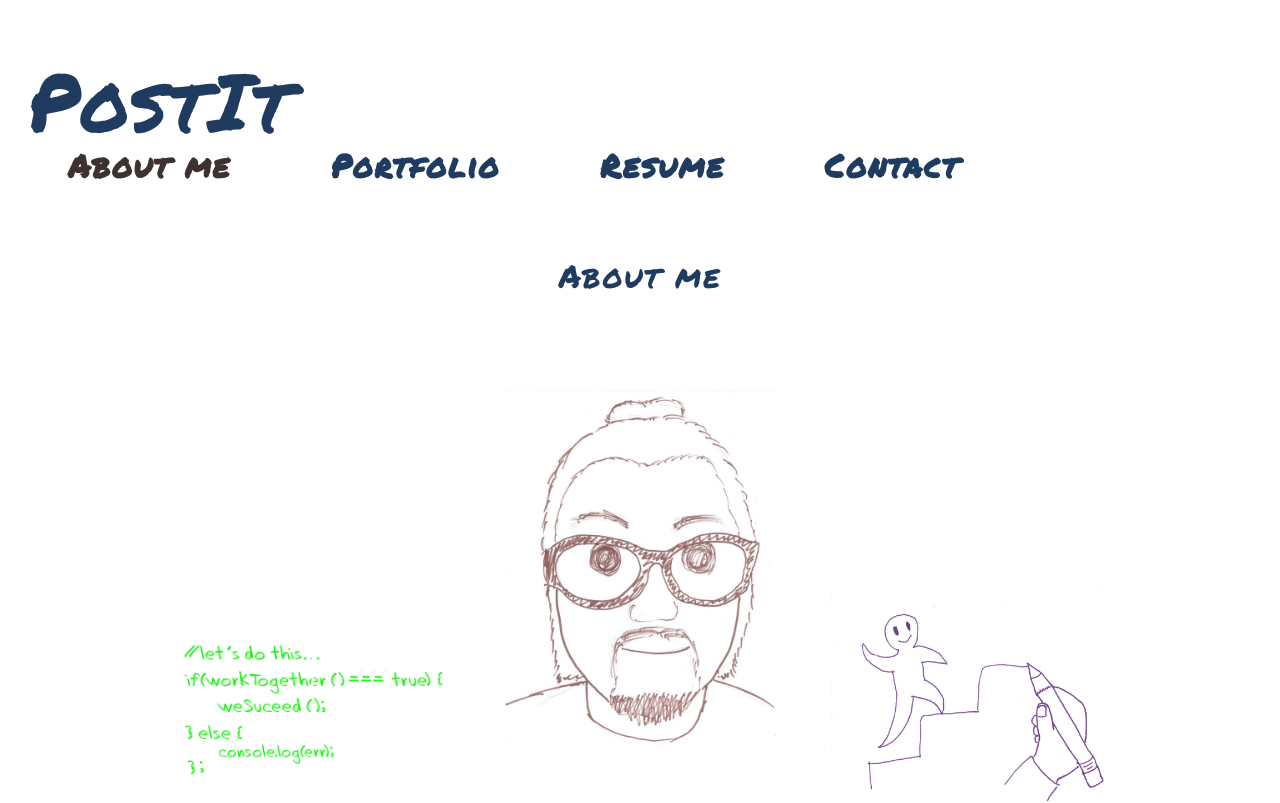
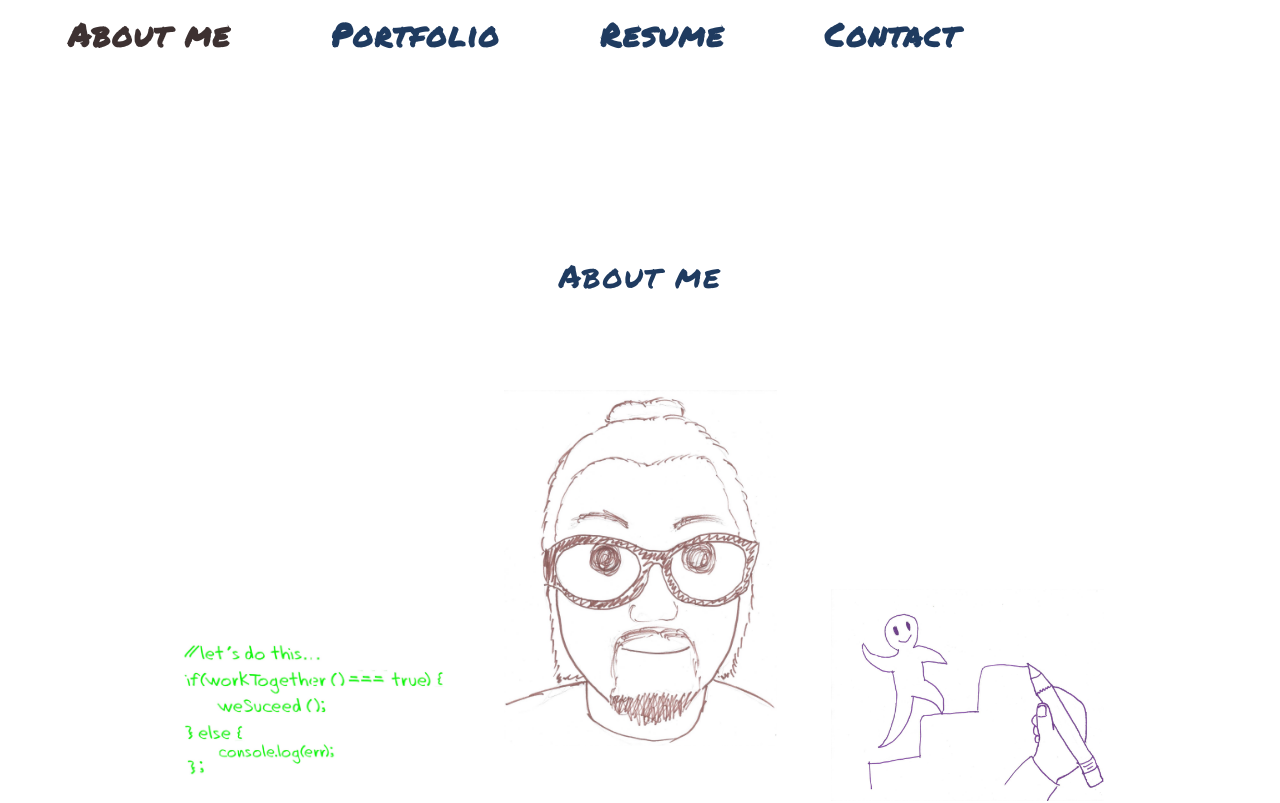
Before and after one commit to cpalileo/cpalileo.github.io, a React (Create React App) app: page / in a window 1280 px wide. Shown: the top 803 px of the page. Built offline with nearby package versions, Linux system fonts and the light colour scheme.

Commit message:
minor cleanup of header

```diff
--- a/src/components/Header/index.js
+++ b/src/components/Header/index.js
@@ -3,8 +3,8 @@ import React from "react";
 function Header(props) {
   return (
     <header className="flex-row space-between px-1">
-      <h1>PostIt</h1>
-      {/* <img src={coverImage} alt="wooden background"></img> */}
+      {/* <h1>PostIt</h1>
+      <img src={coverImage} alt="wooden background"></img> */}
       {props.children}
     </header>
   );
```
